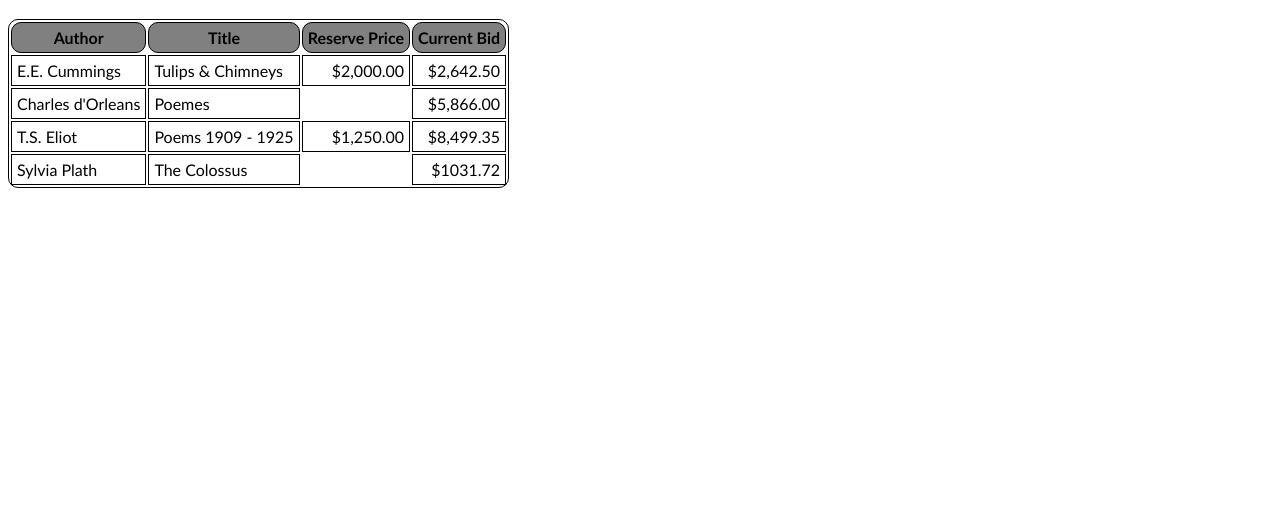
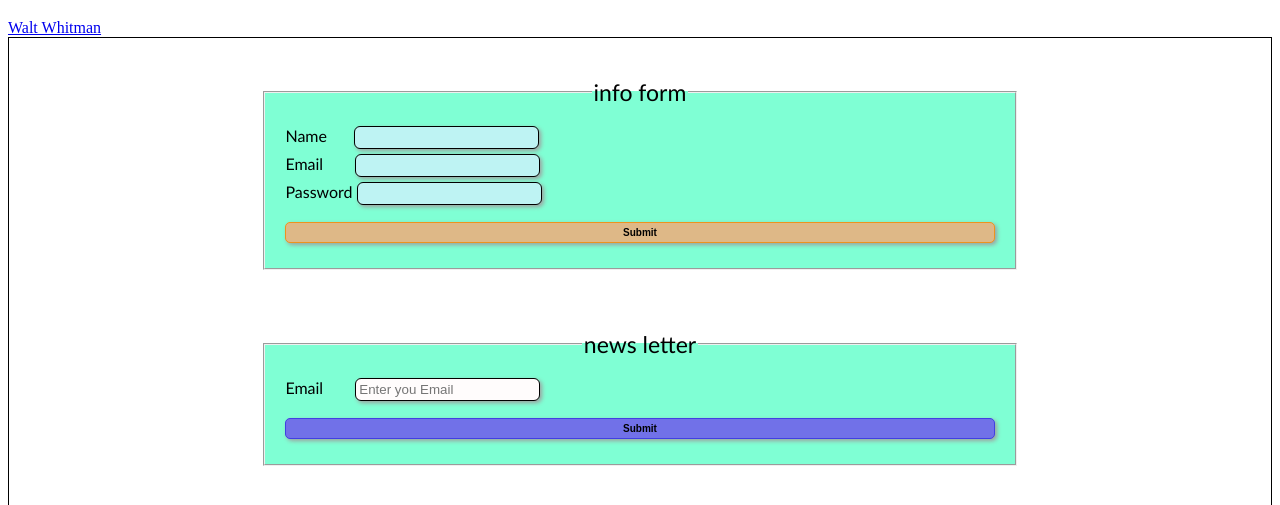
Before and after one commit to haideralishah/Saylani-Batch-13, a plain HTML site: page CSS/Class 10 - Lists/index.html in a window 1280 px wide. Shown: the part 61-566 px from the top of the page. Drawn offline with Linux system fonts and the light colour scheme.

Commit message:
chapter 14 completed and layout chapter intro

```diff
--- a/CSS/Class 10 - Lists/index.html
+++ b/CSS/Class 10 - Lists/index.html
@@ -10,6 +10,8 @@
 
 <body>
     <h1>Hello Lists</h1>
+    <a href="#"> Walt Whitman</a>
+
     <!-- <ul class="list">
         <li>Home</li>
         <li>About</li>
@@ -28,7 +30,7 @@
         <li>services</li>
     </ol> -->
 
-    <table>
+    <!-- <table>
         <tr>
          <th>Author</th>
          <th>Title</th>
@@ -59,12 +61,94 @@
          <td class="money"></td>
          <td class="money">$1031.72</td>
         </tr>
-        </table>
+        </table> -->
+
+    <!-- <table>
+            <tr>
+                <th>
+                    Name
+                </th>
+                <th>
+                    rollno
+                </th>
+                <th>
+                    contact
+                </th>
+                <th>
+                    phone no
+                </th>
+            </tr>
+            <tr>
+                <td>Talal</td>
+                <td>123456</td>
+                <td>ta234567801@gmail.com</td>
+                <td>098234232423</td>
+            </tr>
+            <tr>
+                <td>Talal</td>
+                <td>123456</td>
+                <td>ta234567801@gmail.com</td>
+                <td>098234232423</td>
+            </tr>
+            <tr>
+                <td>Talal</td>
+                <td>123456</td>
+                <td>ta234567801@gmail.com</td>
+                <td>098234232423</td>
+            </tr>
+            <tr>
+                <td>Talal</td>
+                <td>123456</td>
+                <td>ta234567801@gmail.com</td>
+                <td>098234232423</td>
+            </tr>
+        </table> -->
+
+    <div class="form-container">
+        <form>
+            <fieldset>
+                <legend>
+                    Info form
+                </legend>
+                <div class="name">
+                    <label for="name">Name</label>
+                    <input type="text" id="name">
+                </div>
+                <div class="email">
+                    <label for="email">Email</label>
+                    <input type="text" id="email">
+                </div>
+                <div class="password">
+                    <label for="password">Password</label>
+                    <input type="text" id="password">
+                </div>
+                <input type="submit" class="submit-button">
+            </fieldset>
+        </form>
+        <form>
+            <fieldset>
+                <legend>
+                    News Letter
+                </legend>
+                <div class="email">
+                    <label for="email">Email</label>
+                    <input type="text" id="email" placeholder="Enter you Email" class="email2">
+                </div>
+                <input type="submit" class="submit-button2">
+            </fieldset>
+        </form>
+    </div>
     <br>
     <br>
     <br>
     <br>
     <br>
+    <br>
+    <br>
+
+
+
+
 </body>
 
 </html>
--- a/CSS/Class 10 - Lists/style.css
+++ b/CSS/Class 10 - Lists/style.css
@@ -1,9 +1,9 @@
 /* ol { */
-    /* list-style-type: disc;
+/* list-style-type: disc;
     list-style-position: inside; */
-    /* list-style-image: url("Images/Star.png"); */
-    /* list-style-type: none; */
-    /* list-style: inside square; */
+/* list-style-image: url("Images/Star.png"); */
+/* list-style-type: none; */
+/* list-style: inside square; */
 /* } */
 
 /* li{
@@ -11,7 +11,7 @@
     height: 20px;
 } */
 
-table{
+/* table{
     border: 1px solid black;
     font-family: 'Gill Sans', 'Gill Sans MT', Calibri, 'Trebuchet MS', sans-serif;
     border-radius: 10px;
@@ -23,7 +23,6 @@ tr, td, th{
 }
 
 th{
-    border-radius: 10px;
     font-weight: 700;
     background-color: gray;
 }
@@ -33,11 +32,130 @@ tr:hover{
 }
 
 .even{
-    /* background-color: gray; */
+    background-color: gray;
     empty-cells: hide;
 
 }
 
 .money{
     text-align: right;
+} */
+
+/* table{
+    font-family: 'Gill Sans', 'Gill Sans MT', Calibri, 'Trebuchet MS', sans-serif;
+    border: 1px solid black;
+    border-spacing: 5px 10px;
+    border-collapse: collapse;
 }
+
+tr, th, td{
+    border: 1px solid black;
+    padding: 5px;
+}
+
+tr:hover{
+    background-color: aquamarine;
+}
+
+th{
+    background-color: darkgray;
+} */
+
+.form-container {
+  border: 1px solid black;
+}
+
+form {
+  font-family: "Gill Sans", "Gill Sans MT", Calibri, "Trebuchet MS", sans-serif;
+  /* border: 1px solid black; */
+  width: 60%;
+  margin: 20px auto;
+  padding: 20px;
+}
+
+fieldset {
+  background-color: aquamarine;
+  padding: 20px;
+}
+
+legend {
+  text-align: center;
+  font-size: 23px;
+  text-transform: lowercase;
+}
+
+.name label {
+  margin-right: 23px;
+}
+
+.email label {
+  margin-right: 28px;
+}
+
+input {
+  margin-bottom: 5px;
+  background-color: rgb(190, 243, 243);
+  border: 1px solid black;
+  border-radius: 6px;
+  box-shadow: 2px 2px 4px #9f9f9f;
+  color: white;
+  padding: 3px;
+  /* width: 100%; */
+}
+
+input:hover {
+  background-color: #9ef3f3;
+}
+
+input:focus {
+  background-color: #63dfdf;
+}
+
+.email2 {
+  background-color: #fffcfc;
+  color: #7171e8;
+}
+
+.email2:hover {
+  background-color: #b8b8b8;
+}
+
+.email2:focus {
+  background-color: #b8b8b8;
+}
+.submit-button {
+  border: 1px solid #ed931e;
+  background-color: burlywood;
+  color: black;
+  border-radius: 5px;
+  margin-top: 12px;
+  width: 100%;
+  padding: 4px;
+  font-size: 10px;
+  font-weight: 700;
+}
+
+.submit-button:hover {
+  background-color: rgb(212, 164, 101);
+  cursor: pointer;
+}
+
+.submit-button2 {
+  background-color: #7171e8;
+  border: 1px solid #4040e3;
+  color: black;
+  border-radius: 5px;
+  margin-top: 12px;
+  width: 100%;
+  padding: 4px;
+  font-size: 10px;
+  font-weight: 700;
+}
+
+.submit-button2:hover {
+  background-color: #5b5beb;
+}
+
+body {
+  cursor: url("Images/myBall.cur"), auto;
+}
```
Also changed, not shown: CSS/Class 11 - Layout/index.html (added, +48 -0 lines), CSS/Class 11 - Layout/style.css (added, +29 -0 lines), 1 other file.
